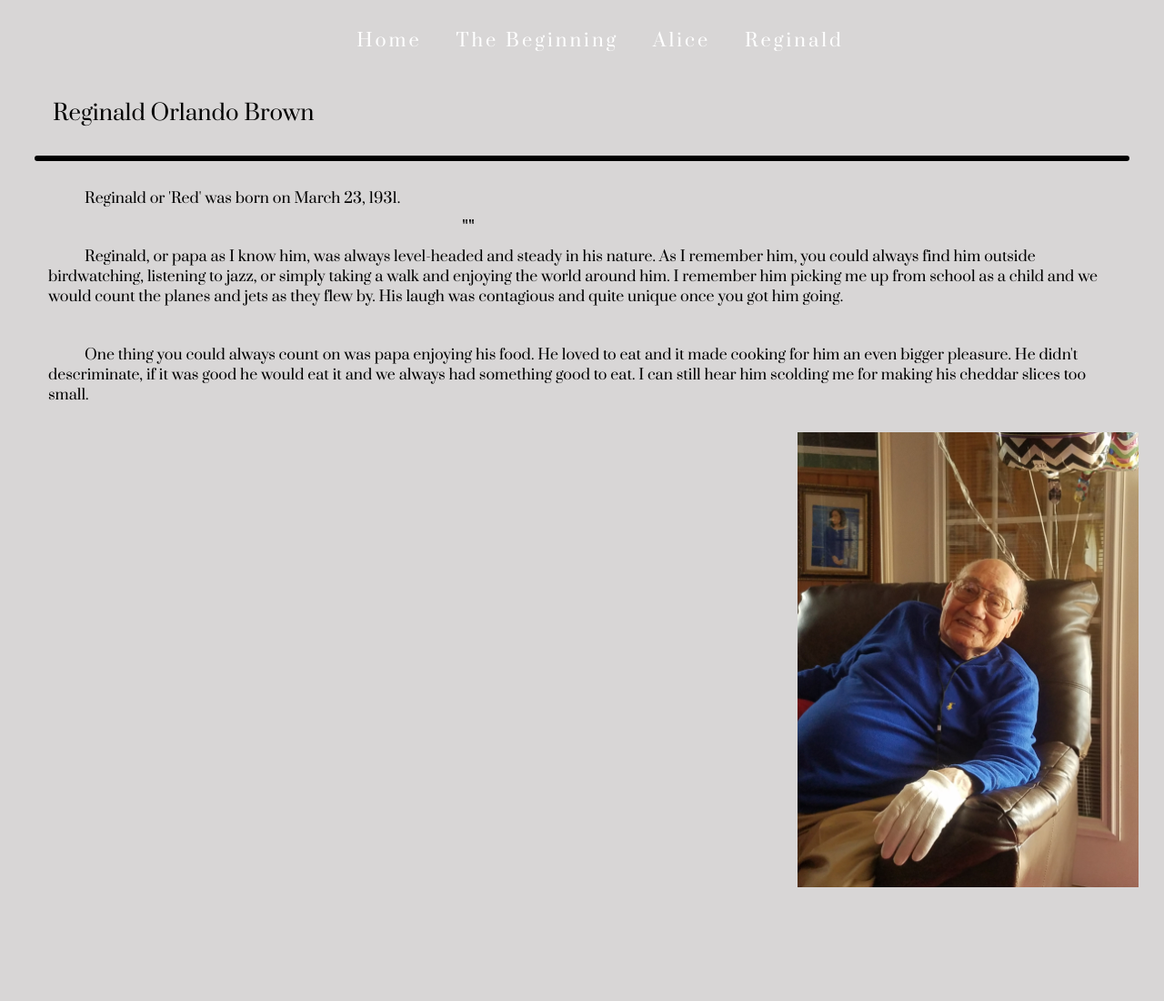
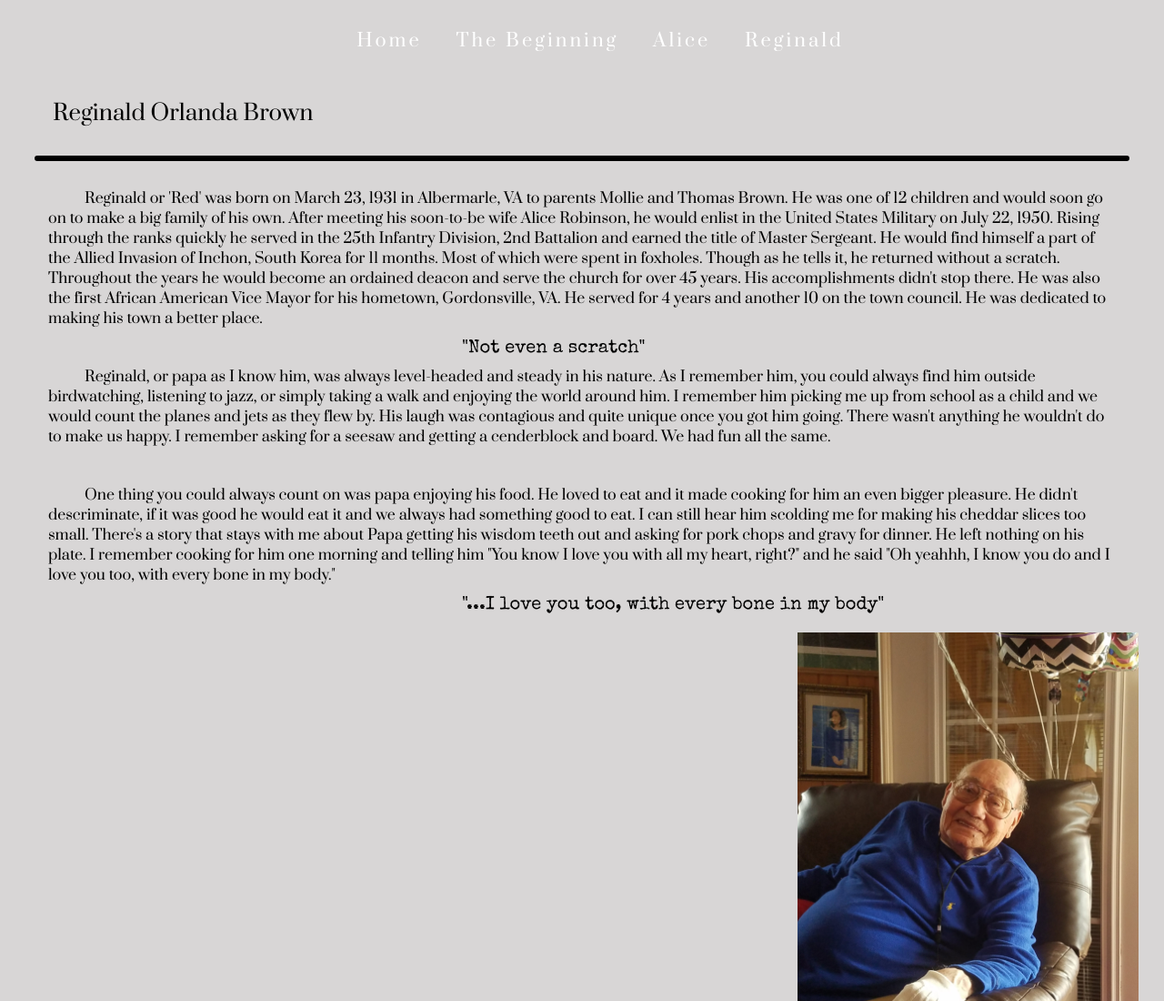
Before and after one commit to tmrich212/TheBrowns, a plain HTML site: page HTML/reginald.html in a window 1280 px wide. Shown: the top 1100 px of the page at 91% size. Before the commit the page ends 995 px from the top, so only its background shows below. Drawn offline with nearby package versions, Linux system fonts and the light colour scheme; a web font is replaced by a local one.

Commit message:
Reginald page update

```diff
--- a/HTML/reginald.html
+++ b/HTML/reginald.html
@@ -19,7 +19,7 @@
         <li><a class="nav-link" href="./reginald.html">Reginald</a></li>
     </ul>
 </nav>
-<header class='head'>Reginald Orlando Brown</header>
+<header class='head'>Reginald Orlanda Brown</header>
 
 <main>
 
@@ -31,24 +31,40 @@
     <div class="box2">
         <h2 class="title"></h2>
         <p class="info">
-                Reginald or 'Red' was born on March 23, 1931.
+                Reginald or 'Red' was born on March 23, 1931 in Albermarle, VA to parents Mollie
+                and Thomas Brown. He was one of 12 children and would soon go on to make a big family
+                of his own. After meeting his soon-to-be wife Alice Robinson, he would enlist in the
+                United States Military on July 22, 1950. Rising through the ranks quickly he served in the 25th Infantry
+                Division, 2nd Battalion and earned the title of Master Sergeant. He would find himself a
+                part of the Allied Invasion of Inchon, South Korea for 11 months. Most of which were spent
+                in foxholes. Though as he tells it, he returned without a scratch. Throughout the years he would
+                become an ordained deacon and serve the church for over 45 years. His accomplishments didn't stop
+                there. He was also the first African American Vice Mayor for his hometown, Gordonsville, VA. He served
+                for 4 years and another 10 on the town council. He was dedicated to making his town a better place.
+
 
         </p>
-        <quote>""</quote>
+        <quote>"Not even a scratch"</quote>
         <p class='info'>
            Reginald, or papa as I know him, was always level-headed and steady in his nature.
            As I remember him, you could always find him outside birdwatching, listening to jazz,
            or simply taking a walk and enjoying the world around him. I remember him picking me up
            from school as a child and we would count the planes and jets as they flew by. His laugh
-           was contagious and quite unique once you got him going.
+           was contagious and quite unique once you got him going. There wasn't anything he wouldn't
+           do to make us happy. I remember asking for a seesaw and getting a cenderblock and board. We
+           had fun all the same.
         </p>
         <br>
         <p class='info'>
             One thing you could always count on was papa enjoying his food. He loved to eat and it made
             cooking for him an even bigger pleasure. He didn't descriminate, if it was good he would eat it
             and we always had something good to eat. I can still hear him scolding me for making his cheddar
-            slices too small.
+            slices too small. There's a story that stays with me about Papa getting his wisdom teeth out and
+            asking for pork chops and gravy for dinner. He left nothing on his plate. I remember cooking for
+            him one morning and telling him "You know I love you with all my heart, right?" and he said "Oh
+            yeahhh, I know you do and I love you too, with every bone in my body."
         </p>
+        <quote>"...I love you too, with every bone in my body"</quote>
     </div>
     <img src="./resources/papa.jpg" height="500px" width="auto" alt='Reginald smiles as he celebrates his 87th birthday' class='img'>
 </body>
```
